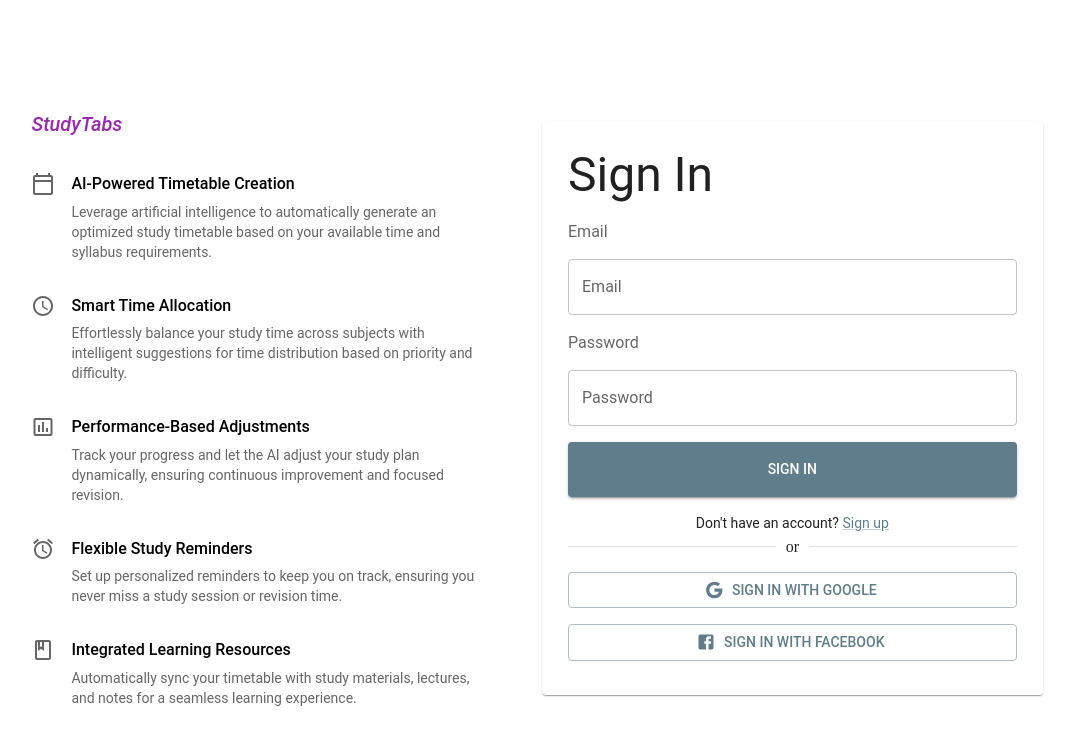
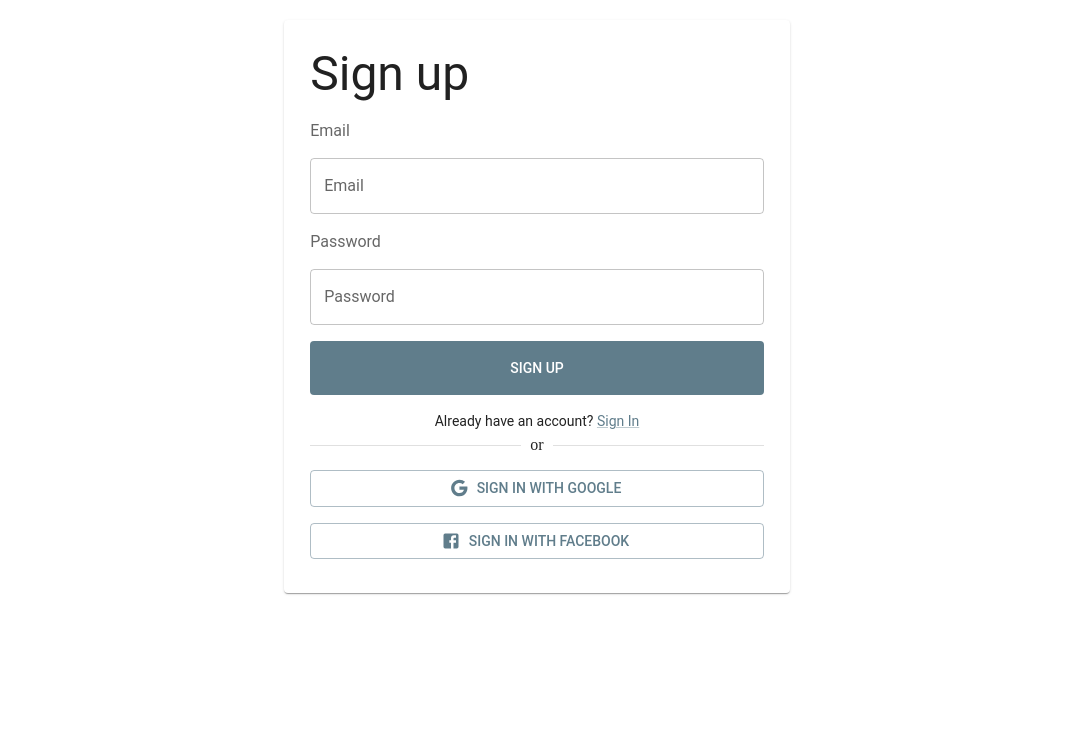
Before and after one commit to Tobai24/StudyTabs, a React (Vite) app in the folder app/: page /signup in a window 1280 px wide. Shown: the top 744 px of the page, without its empty margins (103-1178 px from the left). Built offline with nearby package versions, Linux system fonts and the light colour scheme; a web font is replaced by a local one.

Commit message:
sign up page

```diff
--- a/app/layout/loginLayout.jsx
+++ b/app/layout/loginLayout.jsx
@@ -2,8 +2,10 @@ import Content from "../login/sideContent";
 import { Box, ThemeProvider } from "@mui/material";
 import { Theme } from "./theme.jsx";
 import SignIn from "../login/signin.jsx";
+import SignUp from "../login/signup.jsx";
+import { BrowserRouter as Router, Routes, Route } from "react-router-dom";
 
-const LoginLayout = () => {
+const SignInPage = () => {
   return (
     <Box
       sx={{
@@ -28,4 +30,23 @@ const LoginLayout = () => {
   );
 };
 
+const LoginLayout = () => {
+  return (
+    <Router>
+      <Routes path="/">
+        <Route path="/" />
+        <Route path="/signin" element={<SignInPage />} />
+        <Route
+          path="/signup"
+          element={
+            <ThemeProvider theme={Theme}>
+              <SignUp />
+            </ThemeProvider>
+          }
+        />
+      </Routes>
+    </Router>
+  );
+};
+
 export default LoginLayout;
--- a/app/login/sideContent.jsx
+++ b/app/login/sideContent.jsx
@@ -6,7 +6,6 @@ import CalendarTodayOutlinedIcon from "@mui/icons-material/CalendarTodayOutlined
 import AccessTimeOutlinedIcon from "@mui/icons-material/AccessTimeOutlined";
 import InsertChartOutlinedIcon from "@mui/icons-material/InsertChartOutlined";
 import AlarmOutlinedIcon from "@mui/icons-material/AlarmOutlined";
-import BookOutlinedIcon from "@mui/icons-material/BookOutlined";
 
 const items = [
   {
@@ -33,12 +32,6 @@ const items = [
     description:
       "Set up personalized reminders to keep you on track, ensuring you never miss a study session or revision time.",
   },
-  {
-    icon: <BookOutlinedIcon sx={{ color: "text.secondary" }} />,
-    title: "Integrated Learning Resources",
-    description:
-      "Automatically sync your timetable with study materials, lectures, and notes for a seamless learning experience.",
-  },
 ];
 
 export default function Content() {
@@ -49,7 +42,7 @@ export default function Content() {
         sx={{
           fontWeight: "medium",
           fontStyle: "italic",
-          color: "secondary.main",
+          color: "grey",
         }}
       >
         StudyTabs
--- a/app/login/signin.jsx
+++ b/app/login/signin.jsx
@@ -10,8 +10,9 @@ import {
   Divider,
   Link,
 } from "@mui/material";
-import GoogleIcon from "@mui/icons-material/Google"; // Example icons
+import GoogleIcon from "@mui/icons-material/Google";
 import FacebookIcon from "@mui/icons-material/Facebook";
+import { Link as RouterLink } from "react-router-dom";
 
 const SignIn = () => {
   return (
@@ -48,12 +49,13 @@ const SignIn = () => {
           size="medium"
           sx={{ padding: "15px", marginBottom: "16px" }}
           disableRipple
+          disableElevation
         >
           Sign in
         </Button>
         <Typography variant="body2" gutterBottom sx={{ textAlign: "center" }}>
           Don&apos;t have an account?{" "}
-          <Link href="/signup" variant="body2">
+          <Link to="/signup" variant="body2" component={RouterLink}>
             Sign up
           </Link>
         </Typography>
--- a/app/login/signup.jsx
+++ b/app/login/signup.jsx
@@ -1,16 +1,94 @@
 import Card from "@mui/material/Card";
 import CardContent from "@mui/material/CardContent";
-import { Typography } from "@mui/material";
+import {
+  Typography,
+  TextField,
+  Button,
+  FormLabel,
+  FormControl,
+  Box,
+  Divider,
+  Link,
+} from "@mui/material";
+import GoogleIcon from "@mui/icons-material/Google";
+import FacebookIcon from "@mui/icons-material/Facebook";
+import { Link as RouterLink } from "react-router-dom";
 
 const SignUp = () => {
   return (
-    <Card>
-      <CardContent>
-        <Typography gutterBottom variant="h3">
-          Signup
-        </Typography>
-      </CardContent>
-    </Card>
+    <Box
+      sx={{
+        width: "40%",
+        margin: "20px auto",
+        height: "100vh",
+      }}
+    >
+      <Card
+        sx={{
+          padding: "10px",
+        }}
+      >
+        <CardContent>
+          <Typography gutterBottom variant="h3">
+            Sign up
+          </Typography>
+          <FormControl fullWidth>
+            <FormLabel htmlFor="email" sx={{ marginBottom: "16px" }}>
+              Email
+            </FormLabel>
+            <TextField
+              id="email-field"
+              label="Email"
+              variant="outlined"
+              type="email"
+              sx={{ marginBottom: "16px" }}
+            />
+            <FormLabel htmlFor="password-field" sx={{ marginBottom: "16px" }}>
+              Password
+            </FormLabel>
+            <TextField
+              id="password-field"
+              label="Password"
+              variant="outlined"
+              type="password"
+              sx={{ marginBottom: "16px" }}
+            />
+          </FormControl>
+          <Button
+            variant="contained"
+            fullWidth
+            size="medium"
+            sx={{ padding: "15px", marginBottom: "16px" }}
+            disableRipple
+            disableElevation
+          >
+            Sign up
+          </Button>
+          <Typography variant="body2" gutterBottom sx={{ textAlign: "center" }}>
+            Already have an account?{" "}
+            <Link to="/signin" variant="body2" component={RouterLink}>
+              Sign In
+            </Link>
+          </Typography>
+          <Divider>or</Divider>
+          <Box
+            sx={{
+              display: "flex",
+              flexDirection: "column",
+              gap: 2,
+              marginTop: "16px",
+            }}
+          >
+            <Button fullWidth variant="outlined" startIcon={<GoogleIcon />}>
+              Sign in with Google
+            </Button>
+            <Button fullWidth variant="outlined" startIcon={<FacebookIcon />}>
+              Sign in with Facebook
+            </Button>
+          </Box>
+        </CardContent>
+      </Card>
+    </Box>
   );
 };
 
```
